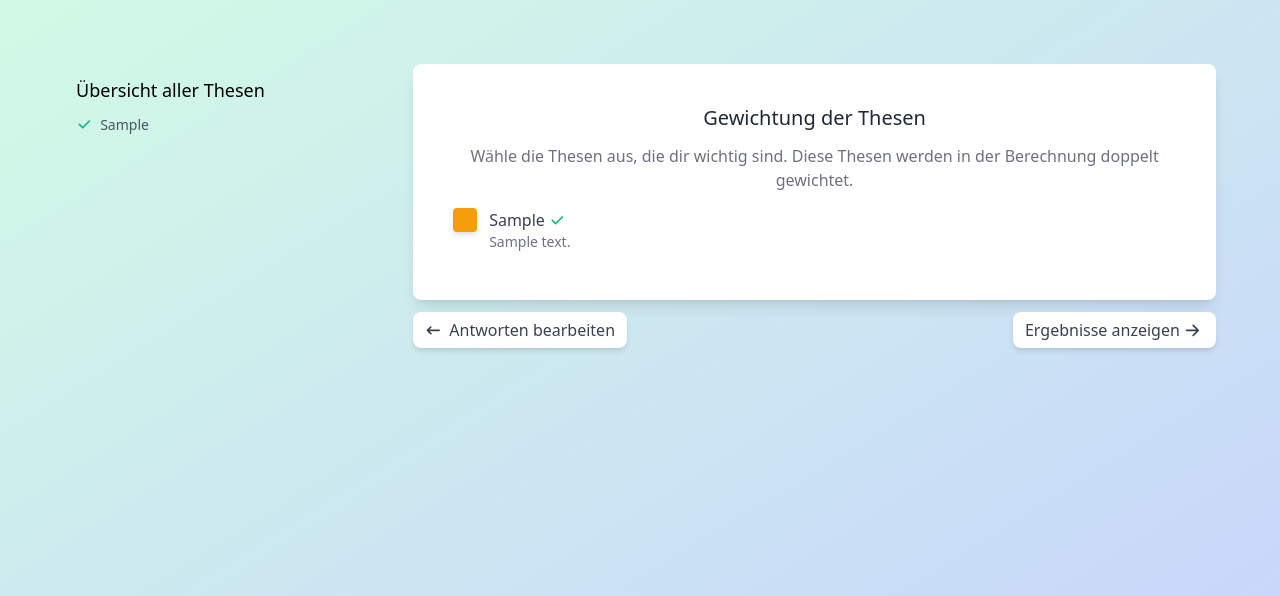
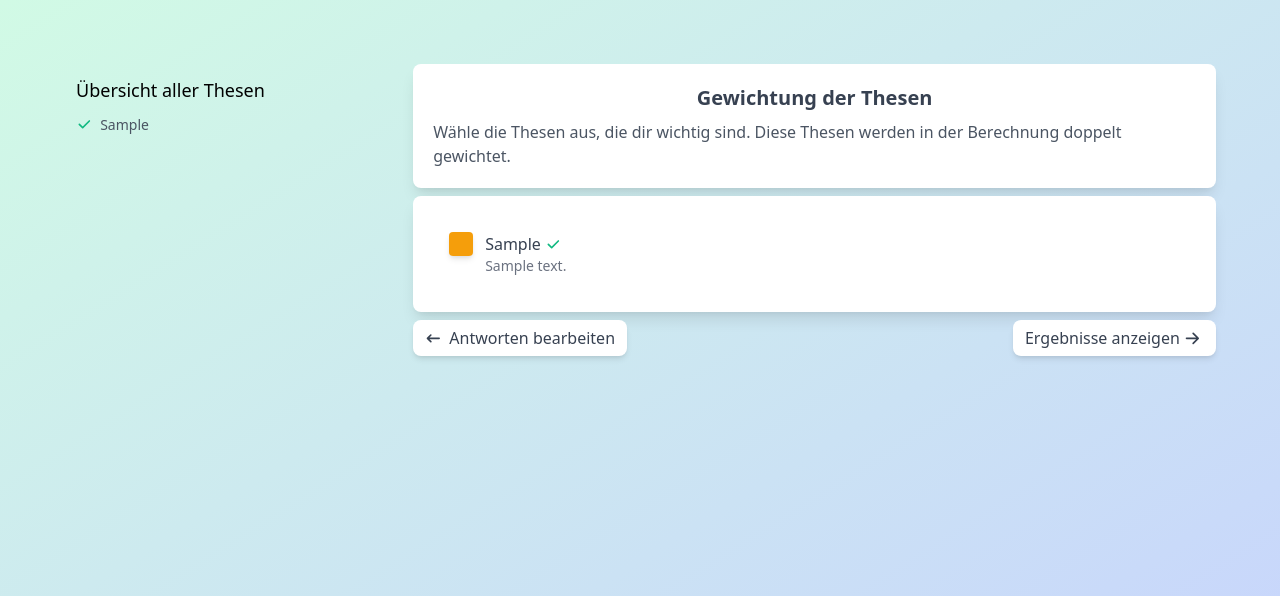
Before and after one commit to wahlrechner/wahlrechner, a Django app: page /confirm?1=a in a window 1280 px wide. Shown: the top 596 px of the page. Run offline with Django 3.2, Linux system fonts and the light colour scheme; tables that the repository leaves empty hold one stand-in row (values such as "Sample post"); style sheets or scripts are compiled from the project's sources; parts of the project's set-up code (start-up, migrations or seed data) failed here and were passed over.

Commit message:
Design Improvements

```diff
--- a/wahlrechner/static/wahlrechner/styles.css
+++ b/wahlrechner/static/wahlrechner/styles.css
@@ -43,7 +43,7 @@
 }
 
 .btn-white {
-    @apply text-gray-700 dark:text-gray-200 bg-white dark:bg-gray-800 ring-white dark:ring-gray-600  hover:bg-gray-200 dark:hover:bg-gray-700 focus:bg-gray-200;
+    @apply text-gray-700 dark:text-gray-200 bg-white dark:bg-gray-700 ring-white dark:ring-gray-600 hover:bg-gray-200 dark:hover:bg-gray-600 focus:bg-gray-200;
 }
 
 input:checked + svg {
--- a/wahlrechner/templates/wahlrechner/confirm.html
+++ b/wahlrechner/templates/wahlrechner/confirm.html
@@ -23,11 +23,14 @@
     {% endfor %}
 </ul>
 {% endblock %} {% block content %}
+<div class="w-full bg-white shadow-lg rounded-lg p-5 text-center dark:bg-gray-800 mb-2">
+    <h1 class="mb-2 text-xl font-semibold text-gray-700 dark:text-gray-100">Gewichtung der Thesen</h1>
+    <div class="text-gray-600 text-left dark:text-gray-300">Wähle die Thesen aus, die dir wichtig sind. Diese Thesen werden in der Berechnung doppelt gewichtet.</div>
+</div>
+
 <form method="get" action="{% url 'results' %}">
-    <div class="w-full bg-white shadow-lg rounded-lg p-6 lg:p-10 text-center dark:bg-gray-800">
-        <h1 class="text-xl mb-3 text-gray-800 dark:text-gray-100">Gewichtung der Thesen</h1>
-        <div class="text-gray-500 dark:text-gray-400 mb-4">Wähle die Thesen aus, die dir wichtig sind. Diese Thesen werden in der Berechnung doppelt gewichtet.</div>
-
+    <div class="w-full bg-white shadow-lg rounded-lg p-5 text-center dark:bg-gray-800">
+        <div class="m-4">
         {% for these in these_list %}
             {% with status=request.GET|get_item:these.pk %}
                 <input type="hidden" name="{{ these.pk }}" value="{% if status %}{{ status }}{% else %}s{% endif %}">
@@ -62,8 +65,9 @@
                 {% endif %}
             {% endwith %}
         {% endfor %}
+        </div>
     </div>
-    <div class="flex justify-between mt-3 space-x-2">
+    <div class="flex justify-between mt-2 space-x-2">
         <div>
             <button type="button" onClick="location.href='{% url 'these' %}?{{ payload_previous }}'" class="btn btn-white h-full">
                 {% include "icons/arrow-left.html" %} Antworten bearbeiten
--- a/wahlrechner/templates/wahlrechner/these.html
+++ b/wahlrechner/templates/wahlrechner/these.html
@@ -57,7 +57,7 @@
         </div>
     {% endwith %}
 </div>
-<div class="flex justify-between mt-3 space-x-2">
+<div class="flex justify-between mt-2 space-x-2">
     <div>
         {% if payload_previous %}
         <button onClick="location.href='{% url 'these' %}?{{ payload_previous }}'" class="btn btn-white h-full">
```
Also changed, not shown: wahlrechner/templates/wahlrechner/results.html (+8 -8 lines).
